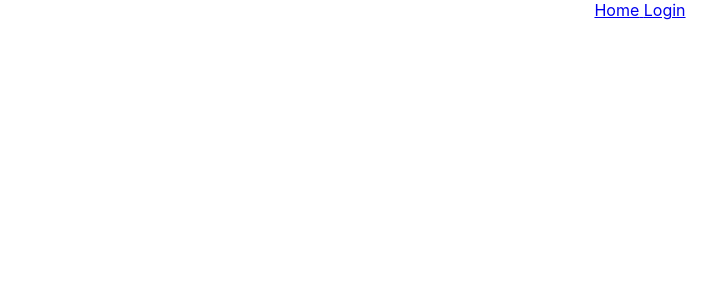
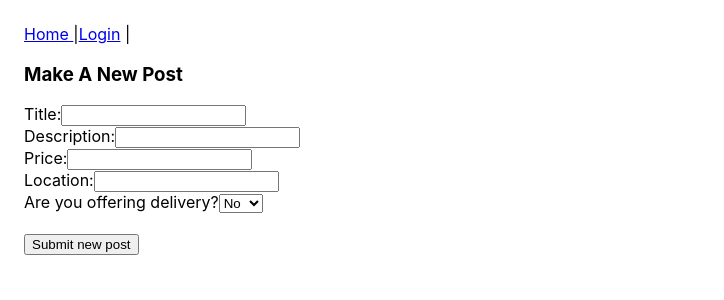
Before and after one commit to bnums/strangersthings, a React (Create React App) app: page /make-post in a window 1280 px wide. Before the commit this address had no page. Shown: the top 300 px of the page, without its empty margins (0-724 px from the left). Built offline with nearby package versions, Linux system fonts and the light colour scheme.

Commit message:
created a make post form and api call

```diff
--- a/src/App.css
+++ b/src/App.css
@@ -1,3 +1,9 @@
 .App {
-  text-align: center;
+  margin: 1em;
+  padding: 0.5em;
 }
+
+.posts{
+  border: black solid 1px;
+  padding: 1em;
+}
--- a/src/App.js
+++ b/src/App.js
@@ -8,7 +8,8 @@ import {
   Posts,
   Login,
   Register,
-  Navigation
+  Navigation,
+  MakePost
   // Profile
 
 } from './components';
@@ -20,18 +21,19 @@ function App() {
   const [username,setUsername] = useState('');
 
 
-useEffect(() =>{
-console.log(token)
-},[token])
+// useEffect(() =>{
+// console.log(token)
+// },[token])
 
 
   return(
     <div className="App">
       <Navigation />
       <Routes>
-        <Route path='/' element={<Posts posts={posts} setPosts={setPosts}/>}/>
+        <Route path='/' element={<Posts posts={posts} setPosts={setPosts} token={token}/>}/>
         <Route path='/login-page' element={<Login username={username} setUsername={setUsername} token={token} setToken={setToken}/>}/>
         <Route path='/register-page' element={<Register />}/>
+        <Route path='/make-post' element={<MakePost token={token} />}/>
       </Routes>
     </div>
   );
--- a/src/api/index.js
+++ b/src/api/index.js
@@ -66,7 +66,7 @@ export const login = async (username, password) => {
 
 // POST /api/COHORT-NAME/posts
 export const addPost = async (postObject, token) => {
-  const {title, description, price, willDeliver} = postObject;
+  const { title, description, price, willDeliver } = postObject;
   try {
     const resp = await fetch(`${BASE_URL}/posts`, {
       method: "POST",
@@ -84,8 +84,29 @@ export const addPost = async (postObject, token) => {
       })
     })
     const newPost = resp.json();
+    console.log(newPost)
+
     return newPost;
-} catch (error) {
+  } catch (error) {
     console.error(error)
   }
 }
+
+// DELETE /api/COHORT-NAME/posts/POST_ID
+export const deletePost = async (token, id) => {
+  try {
+    const resp = await fetch(`${BASE_URL}/posts/${id}`, {
+      method: "DELETE",
+      headers: {
+        'Content-Type': 'application/json',
+        'Authorization': `Bearer ${token}`
+      }
+    })
+    const {success} = resp.json();
+    if(success){
+      console.log("Message has been deleted")
+    }
+  } catch (error) {
+    console.error(error)
+  }
+}
--- a/src/components/Login.js
+++ b/src/components/Login.js
@@ -15,6 +15,7 @@ const Login = ({
 
   const handleSubmit = async (e) => {
     e.preventDefault();
+    try{
       const { data, error, success } = await login(username, password);
       if (!success) {
         setMessage(error.message)
@@ -22,7 +23,12 @@ const Login = ({
         setMessage(data.message)
         setToken(data.token)
       }
-    setStatus(true)
+    }catch(error){
+      throw(error);
+    }
+    finally{
+      setStatus(true);
+    }
   }
 
 
@@ -30,8 +36,8 @@ const Login = ({
     <div>
       <form className="login-form" onSubmit={handleSubmit}>
         <h3>Login</h3>
-        <input value={username} onChange={(event) => { setUsername(event.target.value) }} />
-        <input value={password} onChange={(event) => { setPassword(event.target.value) }} />
+        <input value={username} placeholder="username" onChange={(event) => { setUsername(event.target.value) }} />
+        <input value={password} placeholder="password" onChange={(event) => { setPassword(event.target.value) }} />
         <button>submit</button>
       </form>
       {status ? <h3>{message}</h3> : ""}
--- a/src/components/Navigation.js
+++ b/src/components/Navigation.js
@@ -4,8 +4,9 @@ const Navigation = () =>{
 
   return(
     <nav className="nav-bar">
-      <Link to='/'>Home{" "}</Link>
-      <Link to='/login-page'>Login</Link>
+      <Link to='/'>Home{" "}</Link> |
+      <Link to='/login-page'>Login</Link> |
+      {/* <Link to='/make-post'>Make a Post</Link> */}
     </nav>
 
   )
--- a/src/components/Posts.js
+++ b/src/components/Posts.js
@@ -1,15 +1,18 @@
+
 import React, { useEffect } from "react";
-import { fetchPosts } from "../api";
+import { MakePost } from ".";
+import { fetchPosts, deletePost } from "../api";
 
 
 const Posts = (props) => {
-  const { posts, setPosts } = props;
+  const { posts, setPosts, token } = props;
 
   const handlePosts = async () => {
-    try{
-      const newPosts = await fetchPosts();
-      setPosts(newPosts);
-    } catch(error){
+    try {
+      const getPosts = await fetchPosts();
+      console.log(getPosts)
+      setPosts(getPosts);
+    } catch (error) {
       console.error(error);
     }
   }
@@ -17,20 +20,27 @@ const Posts = (props) => {
 
   useEffect(() => {
     handlePosts();
-  // eslint-disable-next-line react-hooks/exhaustive-deps
+    // eslint-disable-next-line react-hooks/exhaustive-deps
   }, [])
 
 
   return (
-    <div className="posts">
+    <section className="posts">
+      <MakePost handlePosts={handlePosts} token={token}/>
       {posts.length > 0 &&
-        posts.map(({ _id, description }) => {
+        posts.map(({ _id, title, description, author: { username }, price, location, willDeliver }) => {
           return (
-            <div className="post" key={_id}>{description}</div>
+            <div className="post" key={_id}>
+              <h2>{title}</h2>
+              <div>Description: {description}</div>
+              <div>Price: {price}</div>
+              <div>Posted by: {username}</div>
+              {willDeliver ? <div>Will deliver</div> : <div>Will not deliver</div>}
+            </div>
           )
         })
       }
-    </div>
+    </section>
   )
 }
 
--- a/src/components/Register.js
+++ b/src/components/Register.js
@@ -4,8 +4,8 @@ import { register } from "../api";
 
 const Register = () => {
 
-  const [username, setUsername] = useState("username");
-  const [password, setPassword] = useState("password");
+  const [username, setUsername] = useState("");
+  const [password, setPassword] = useState("");
   const [status, setStatus] = useState(false);
   const [message, setMessage] = useState("");
 
@@ -26,8 +26,8 @@ const Register = () => {
     <div>
       <form className="register-form" onSubmit={handleSubmit}>
         <h3>Register Here</h3>
-        <input value={username} onChange={(event) => { setUsername(event.target.value) }} />
-        <input value={password} onChange={(event) => { setPassword(event.target.value) }} />
+        <input value={username} placeholder="username" onChange={(event) => { setUsername(event.target.value) }} />
+        <input value={password} placeholder="password" onChange={(event) => { setPassword(event.target.value) }} />
         <button type="submit">Submit</button>
       </form>
       {status ? <h3>{message}</h3> : ""}
--- a/src/components/index.js
+++ b/src/components/index.js
@@ -2,4 +2,4 @@ export {default as Posts } from './Posts';
 export {default as Register} from './Register';
 export {default as Navigation} from './Navigation';
 export {default as Login} from './Login';
-export {default as makePost} from './makePost';
+export {default as MakePost} from './MakePost';
--- a/src/components/makePost.js
+++ b/src/components/makePost.js
@@ -1,5 +1,79 @@
-const makePost = () =>{
+import { useState } from "react";
+import { addPost} from "../api";
 
+
+const MakePost = ({ token, handlePosts }) => {
+
+  const [title, setTitle] = useState("");
+  const [description, setDescription] = useState("");
+  const [price, setPrice] = useState("");
+  const [location, setLocation] = useState("");
+  const [willDeliver, setWillDeliver] = useState(false);
+  const [message,setMessage] = useState("")
+
+  let newPost = { title, description, price, location, willDeliver };
+
+
+  const handleSubmit = async (e) => {
+    e.preventDefault();
+    if(!token){
+      setMessage("You must be logged in to make a post")
+      return;
+    }
+    try {
+      const post = await addPost(newPost, token);
+      console.log("This is my postObject from makePost", post)
+      if(!post.success){
+       setMessage("Sorry there was an issue making your post, please try again");
+       return;
+      }
+      setMessage("Your post was successfully made")
+    } catch (error) {
+      console.error(error)
+    } finally{
+      await handlePosts();
+    }
+  }
+
+
+
+  return (
+    <div>
+      <form className="post-form">
+        <h3>Make A New Post</h3>
+        <label>
+          Title:
+          <input id="post-form-title" value={title} onChange={(e) => { setTitle(e.target.value) }} />
+        </label>
+        <br />
+        <label>
+          Description:
+          <input id="post-form-description" value={description} onChange={(e) => { setDescription(e.target.value) }} />
+        </label>
+        <br />
+        <label>
+          Price:
+          <input id="post-form-price" value={price} onChange={(e) => { setPrice(e.target.value) }} />
+        </label>
+        <br />
+        <label>
+          Location:
+          <input id="post-form-location" value={location} onChange={(e) => { setLocation(e.target.value) }} />
+        </label>
+        <br />
+        <label>
+          Are you offering delivery?
+          <select onChange={(e) => {setWillDeliver(e.target.value)}}>
+            <option value={false}>No</option>
+            <option value={true}>Yes</option>
+          </select>
+        </label>
+      </form>
+      <br />
+      { message.length > 0 && <h3>{message}</h3>}
+      <button type="submit" onClick={handleSubmit}>Submit new post</button>
+    </div>
+  )
 }
 
-export default makePost;
+export default MakePost;
```
Lines whose indentation alone changed are shown as unchanged.
